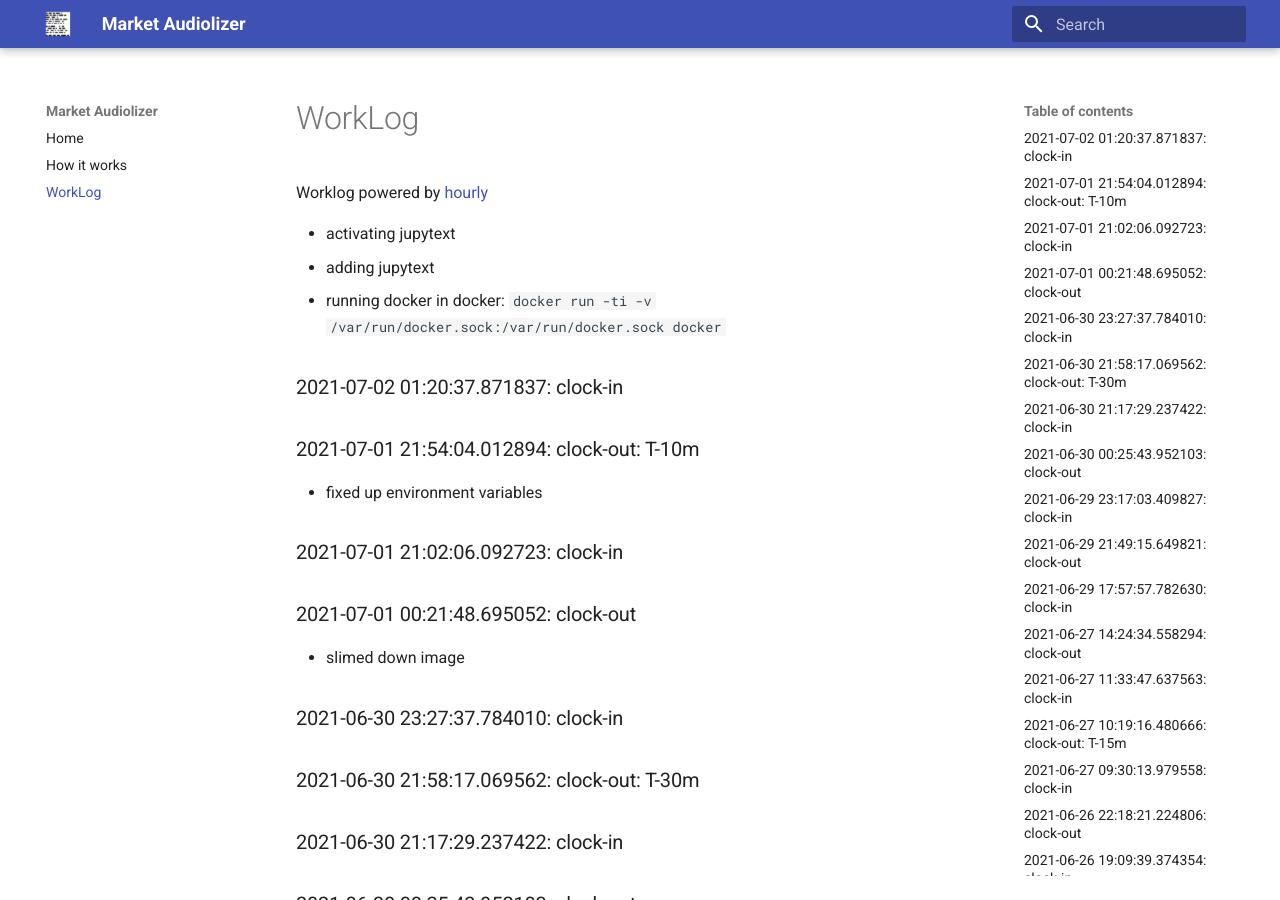
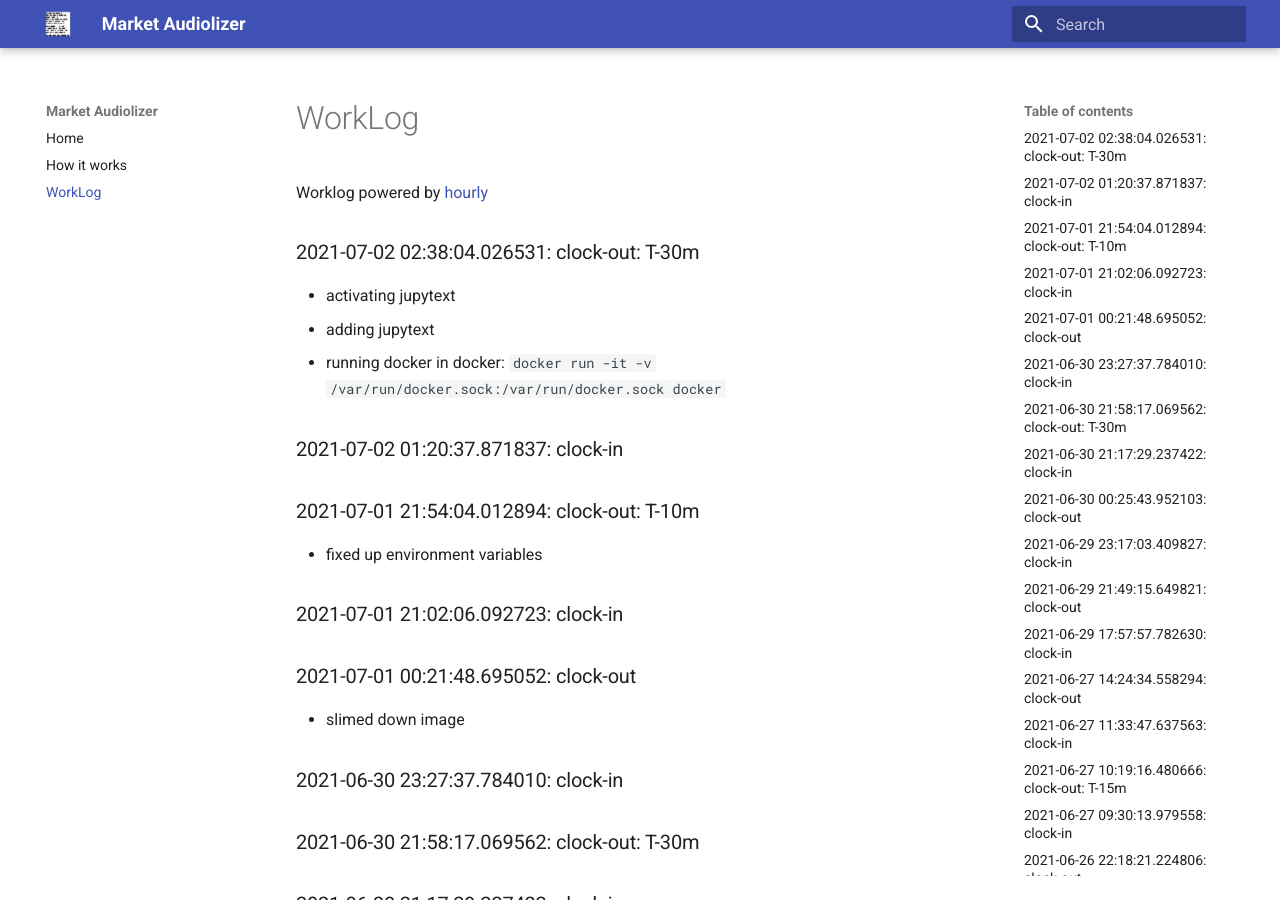
Before and after one commit to asherp/audiolizer, an MkDocs documentation site: the page built from docs/WorkLog.md, in a window 1280 px wide and 900 px high. Built offline with MkDocs 1.6.1 and Material for MkDocs 9.7.7, drawn with Linux system fonts in a browser that asks for light colours.

Commit message:
clock-out: T-30m

```diff
--- a/WorkLog.md
+++ b/WorkLog.md
@@ -1,6 +1,8 @@
+### 2021-07-02 02:38:04.026531: clock-out: T-30m
+
 * activating jupytext
 * adding jupytext
-* running docker in docker: `docker run -ti -v /var/run/docker.sock:/var/run/docker.sock docker`
+* running docker in docker: `docker run -it -v /var/run/docker.sock:/var/run/docker.sock docker`
 
 ### 2021-07-02 01:20:37.871837: clock-in
 
```
